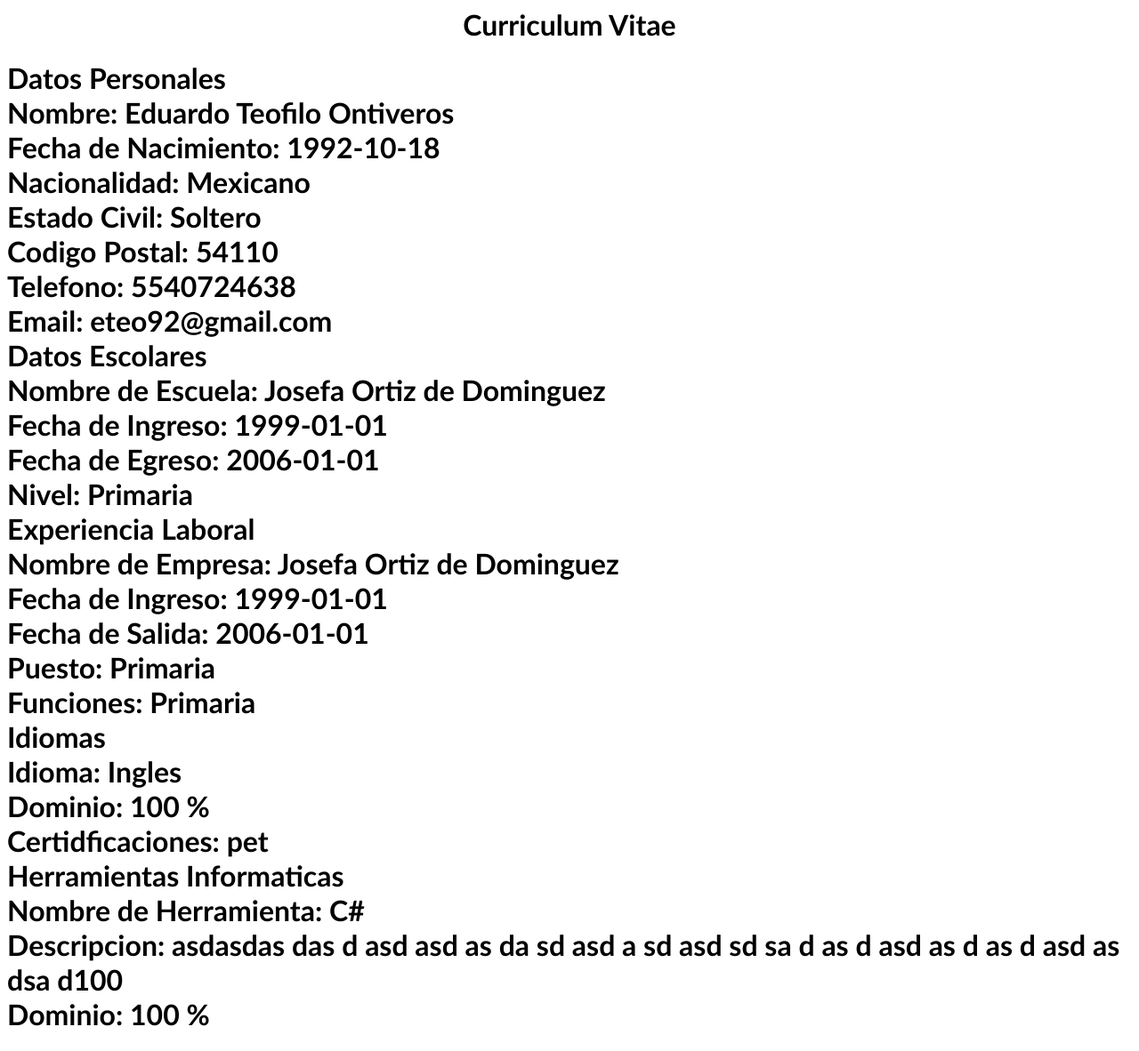
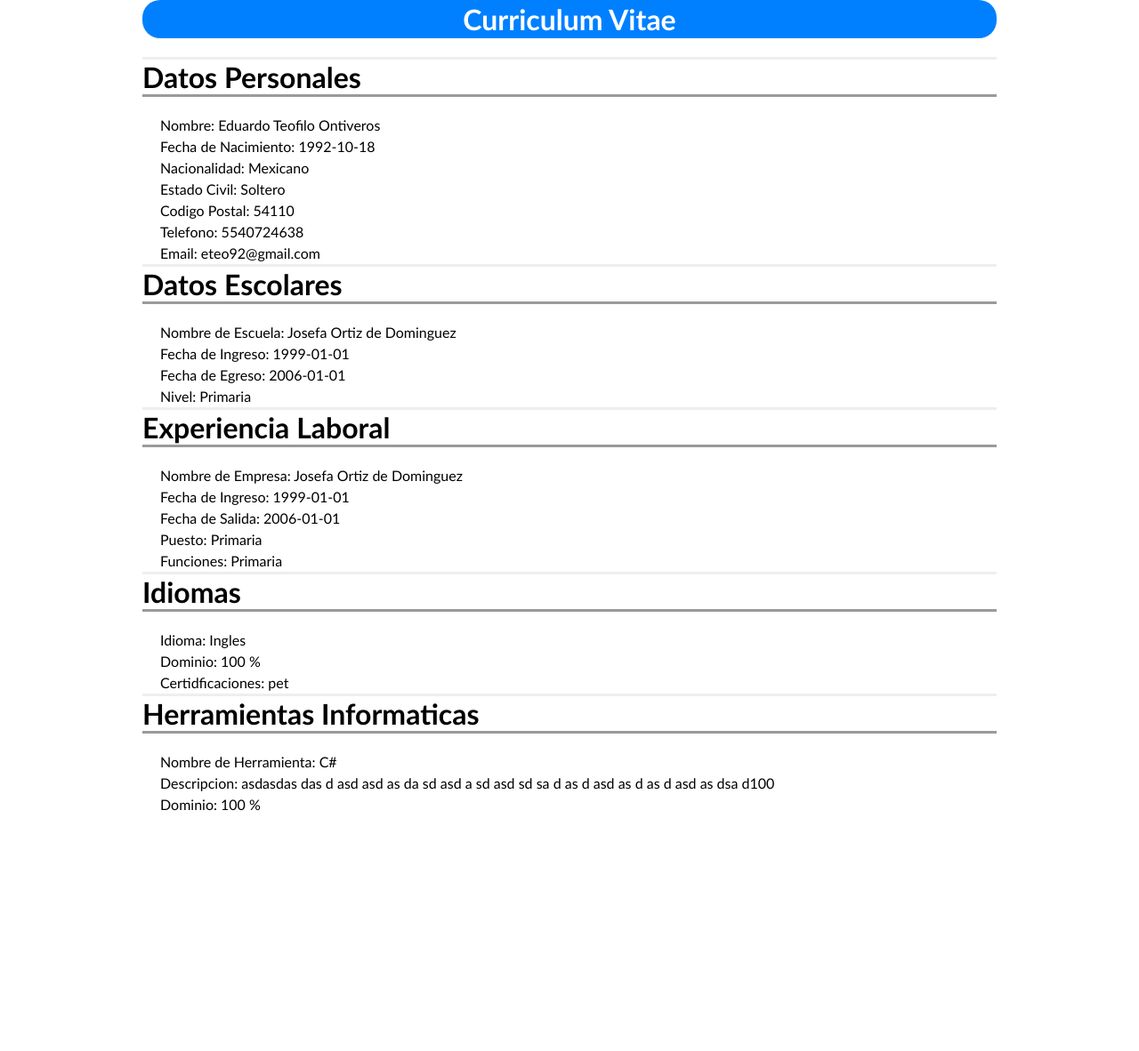
Before and after one commit to Edwardteo/cvform, a PHP site: page /plantilla.php in a window 1280 px wide. Shown: the whole page at 89% size. After the commit the page ends 912 px from the top, so only its background shows below. Run offline with PHP 8.4, Linux system fonts and the light colour scheme.

Commit message:
actualiza css

```diff
--- a/css.css
+++ b/css.css
@@ -66,13 +66,32 @@ footer
 }
 #body
 {
+	width: 960px;
+	margin: 0 auto;
 	background-image: none;
 	background-color: #FFF;
 }
 #centro
 {
-	width: 960px;
 	margin: 0 auto;
 	text-align: center;
 	font-family: calibri;
+	border-radius: 20px;
+	padding: 2px;
+	background-color: #0080FF;
+	color: #FFFFFF;
 }
+#titulo
+{
+	border-style: outset;
+	border-color: #F25FF;
+	border-right: none;
+	border-left: none;
+	margin: 0 auto;
+}
+#datos
+{
+	font:50%/150% calibri;
+	margin-left: 20px;
+	margin-top: 20px
+}
```
